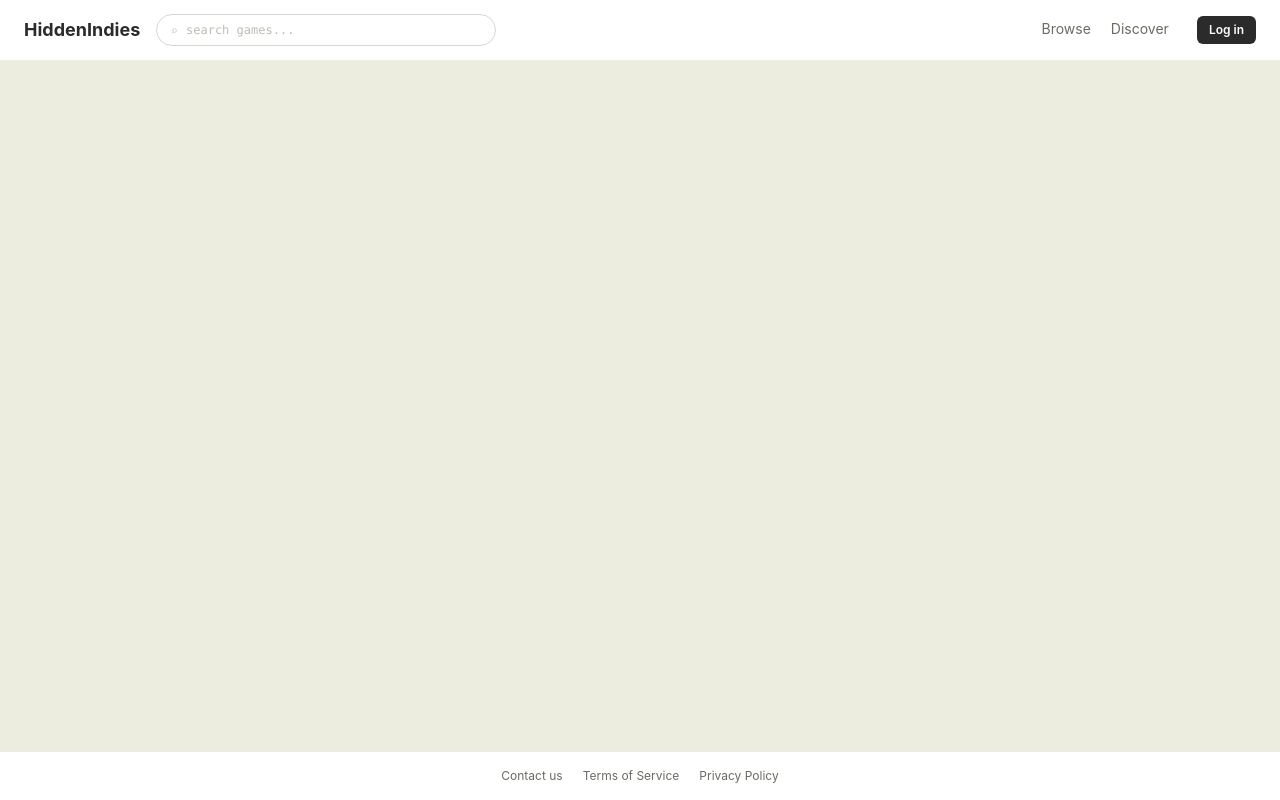
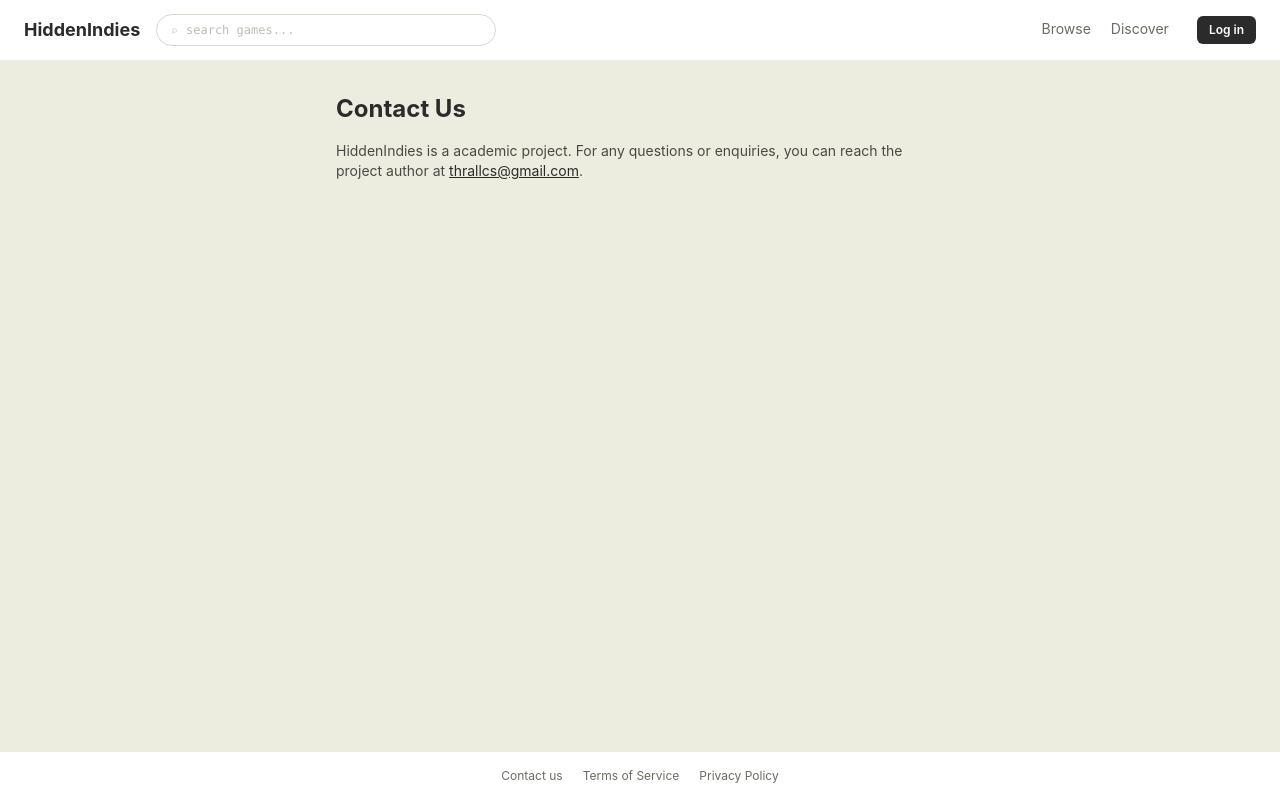
Before and after one commit to Thrall966/HiddenIndies, a React (Vite) app in the folder Frontend/: page /contact in a window 1280 px wide. Built offline with nearby package versions, Linux system fonts and the light colour scheme.

Commit message:
Add contact page and wire footer links

```diff
--- a/Frontend/src/App.jsx
+++ b/Frontend/src/App.jsx
@@ -10,6 +10,7 @@ import Admin from "./pages/Admin";
 import Terms from "./pages/Terms";
 import Privacy from "./pages/Privacy";
 import Footer from "./components/Footer";
+import Contact from "./pages/Contact";
 
 // every page sits inside the same shell, so the header is always present
 function Layout({ children }) {
@@ -43,6 +44,7 @@ function App() {
           <Route path="/admin" element={<Admin />} />
           <Route path="/terms" element={<Terms />} />
           <Route path="/privacy" element={<Privacy />} />
+          <Route path="/contact" element={<Contact />} />
         </Routes>
       </Layout>
     </BrowserRouter>
--- /dev/null
+++ b/Frontend/src/Pages/Contact.jsx
@@ -0,0 +1,18 @@
+// contact page
+function Contact() {
+  return (
+    <div className="p-8 max-w-2xl mx-auto text-[#2b2b2b]">
+      <h1 className="text-2xl font-bold mb-2">Contact Us</h1>
+      <p className="text-sm text-[#4a4a44] mt-4">
+        HiddenIndies is a academic project. For any questions or
+        enquiries, you can reach the project author at{" "}
+        <a href="mailto:thrallcs@gmail.com" className="text-[#2b2b2b] underline">
+          thrallcs@gmail.com
+        </a>
+        .
+      </p>
+    </div>
+  );
+}
+
+export default Contact;
```
